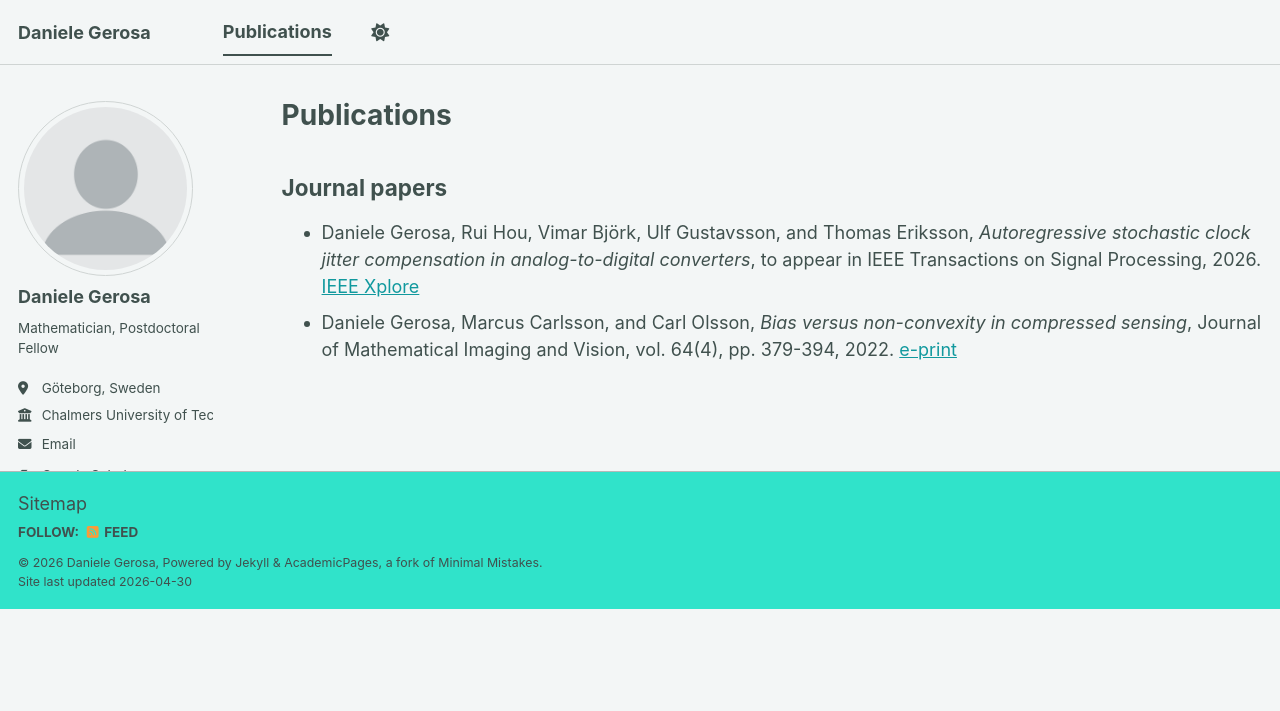
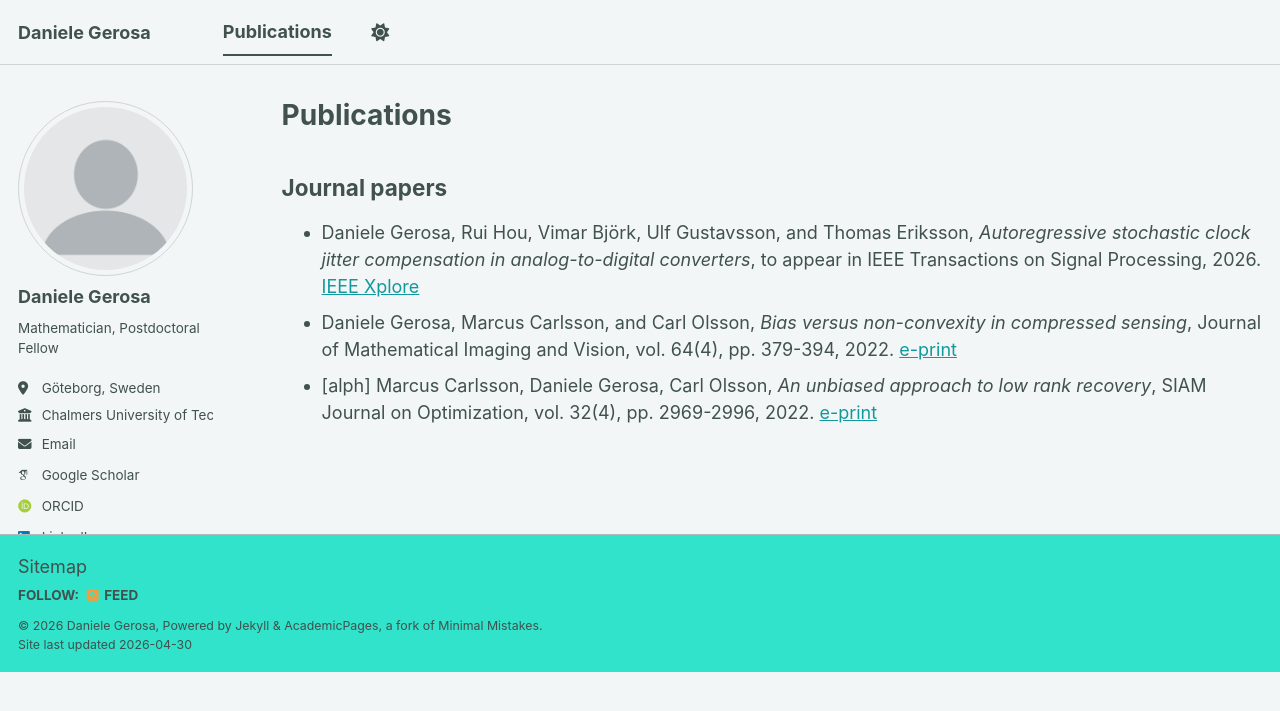
Before and after one commit to dagerosa/dagerosa.github.io, a Jekyll site: the page built from _pages/publications.md, in a window 1280 px wide. Shown: the top 711 px of the page. Built offline with Jekyll 4.4.1, drawn with Linux system fonts in a browser that asks for light colours; some web fonts are replaced; a script bundle is joined from its source files by our own code; library files that are not in the unit come from our copies.

Commit message:
Update publications.md

```diff
--- a/_pages/publications.md
+++ b/_pages/publications.md
@@ -8,3 +8,4 @@ author_profile: true
 ## Journal papers
 - Daniele Gerosa, Rui Hou, Vimar Björk, Ulf Gustavsson, and Thomas Eriksson, *Autoregressive stochastic clock jitter compensation in analog-to-digital converters*, to appear in IEEE Transactions on Signal Processing, 2026. [IEEE Xplore](https://ieeexplore.ieee.org/stamp/stamp.jsp?arnumber=11489516)
 - Daniele Gerosa, Marcus Carlsson, and Carl Olsson, *Bias versus non-convexity in compressed sensing*, Journal of Mathematical Imaging and Vision, vol. 64(4), pp. 379-394, 2022. [e-print](https://link.springer.com/article/10.1007/s10851-022-01071-5)
+- [alph] Marcus Carlsson, Daniele Gerosa, Carl Olsson, *An unbiased approach to low rank recovery*, SIAM Journal on Optimization, vol. 32(4), pp. 2969-2996, 2022. [e-print](https://epubs.siam.org/doi/10.1137/19M1294800)
```
